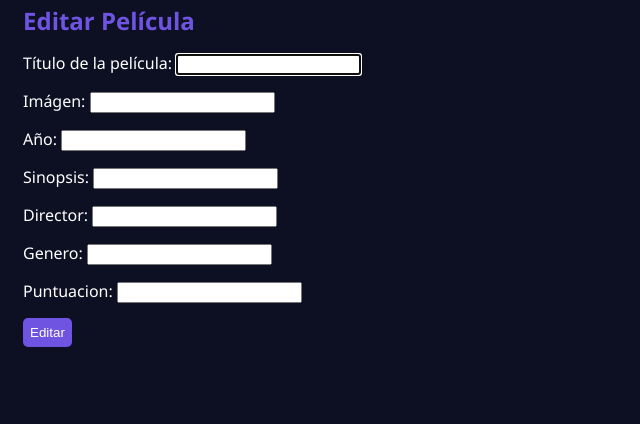
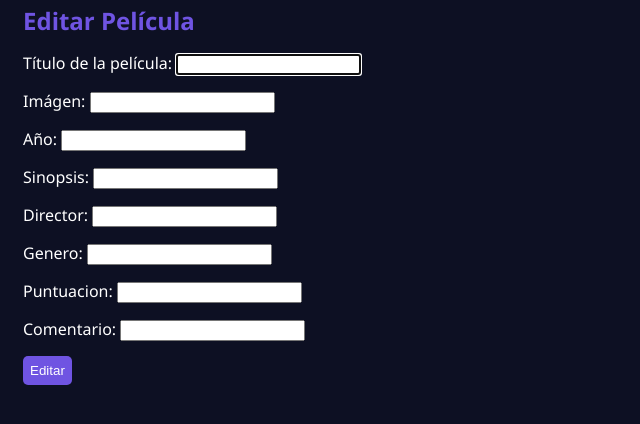
Before and after one commit to Sofii2301/Proyecto-Final---Programacion-2, a Flask app: page /editar/1 in a window 1280 px wide. Shown: the part 289-713 px from the top of the page, without its empty margins (0-640 px from the left). Run offline with Flask 2, Linux system fonts and the light colour scheme; the visitor is signed in with stand-in values (Sample User, id 1).

Commit message:
usuario puede agregar comentarios

```diff
--- a/app.py
+++ b/app.py
@@ -179,6 +179,19 @@ def editarPeli(peli):
                         pelicula["Genero"] = request.form.get("genero")
                     if request.form["puntuacion"] != "":
                         pelicula["Puntuacion"] = request.form.get("puntuacion")
+                    if request.form["comentario"] != "":
+                        comentario=request.form.get("comentario")
+                        comentarios= pelicula["Comentarios"]
+                        if type (comentario) == str:
+                            comentarios= comentarios.split(',')
+                        user=",usuario "
+                        name=usuario()
+                        user=user+name
+                        user=user+":"
+                        comentarios.append(user)
+                        comentarios.append(comentario)
+                        string="".join(comentarios)
+                        pelicula["Comentarios"]=string
 
     return render_template('editarPeli.html',name=usuario(), peli=peli)
 
--- a/templates/editarPeli.html
+++ b/templates/editarPeli.html
@@ -36,6 +36,10 @@
                 <input type="number" name="puntuacion" required_max="10" min="0">
             </div>
             <div id="agregar">
+                <label for="comentario"> Comentario: </label>
+                <input type="text" name="comentario">
+            </div>
+            <div id="agregar">
             <button type="submit" id="boton_enviar"> Editar </button>
             </div>
     </form>
```
